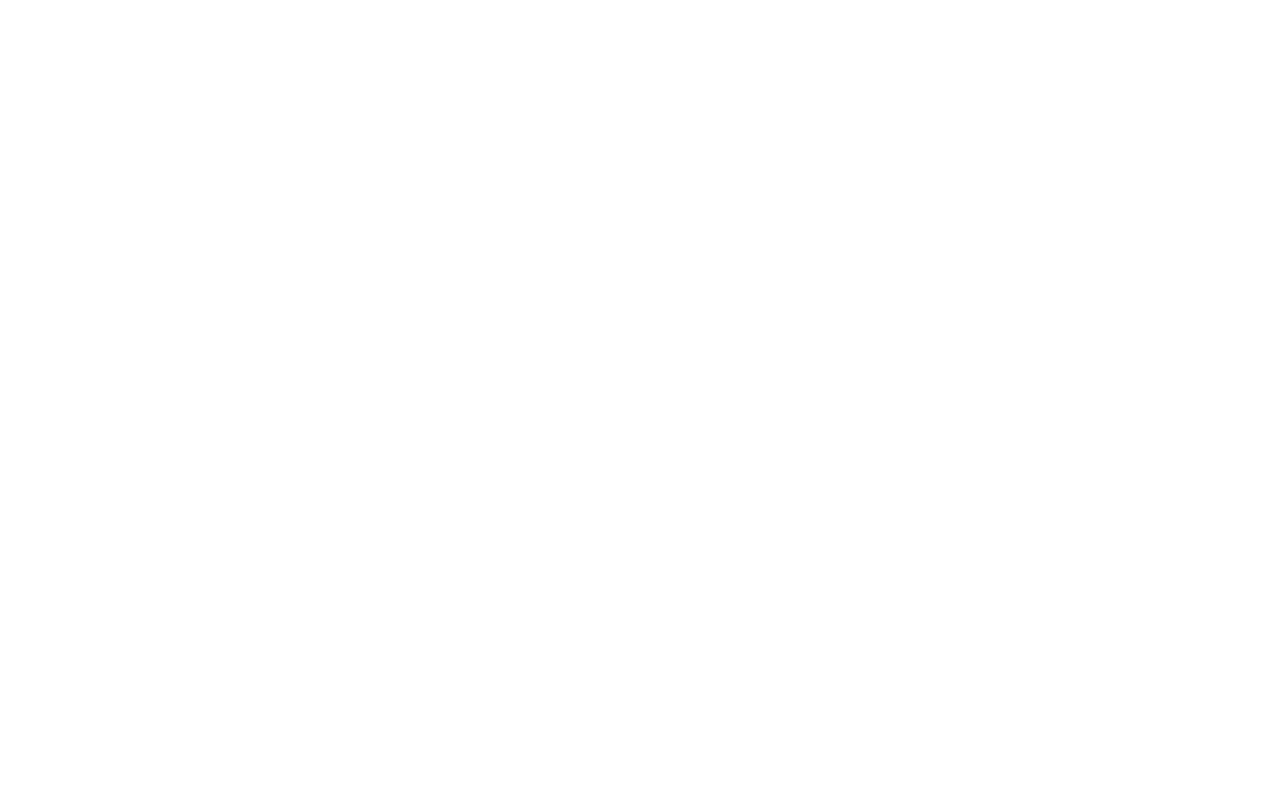
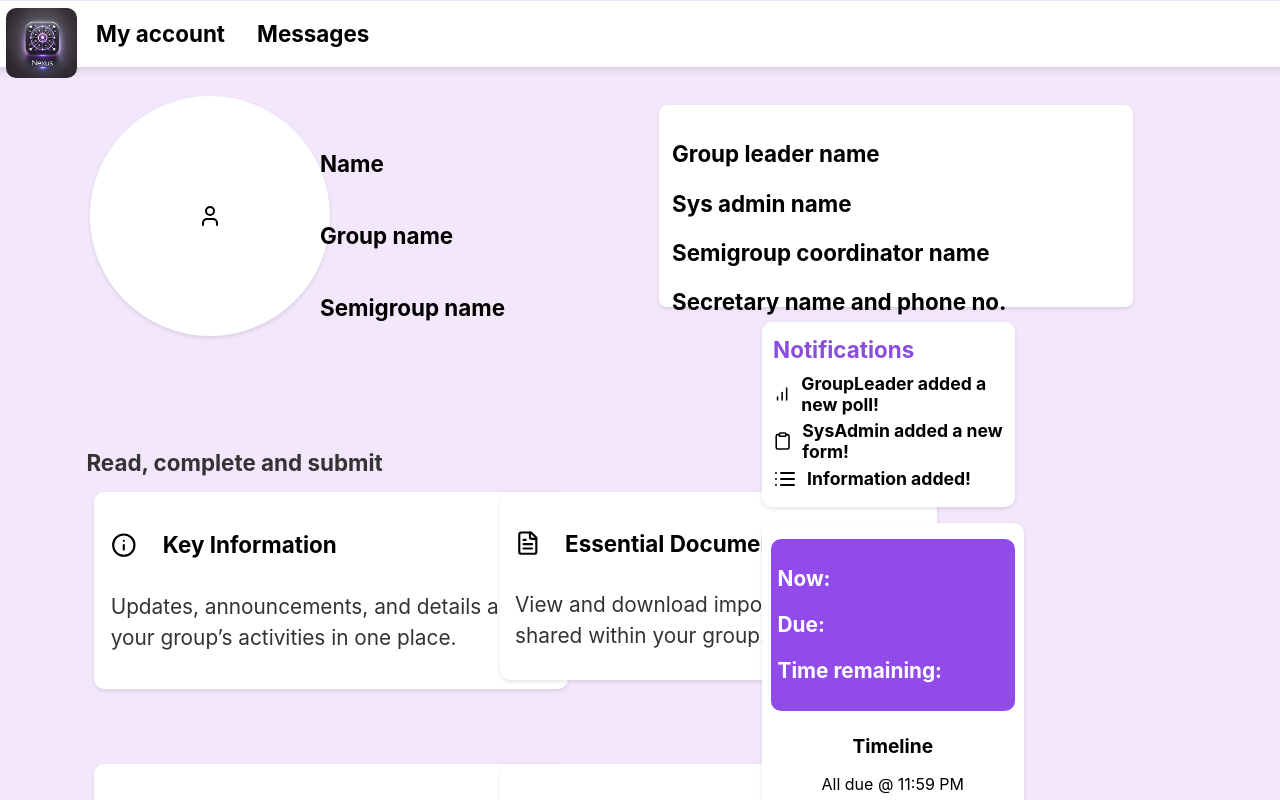
Before and after one commit to diana-macavei/Nexus-tat, a React (Create React App) app in the folder frontend/: page /userpage in a window 1280 px wide. Before the commit this address had no page. Built offline with nearby package versions, Linux system fonts and the light colour scheme.

Commit message:
userpage interfata

```diff
--- a/frontend/package.json
+++ b/frontend/package.json
@@ -4,8 +4,10 @@
   "private": true,
   "dependencies": {
     "cra-template": "1.2.0",
+    "lucide-react": "^0.476.0",
     "react": "^19.0.0",
     "react-dom": "^19.0.0",
+    "react-icons": "^5.5.0",
     "react-router-dom": "^7.2.0",
     "react-scripts": "^5.0.1",
     "react-toastify": "^11.0.3"
--- a/frontend/src/App.js
+++ b/frontend/src/App.js
@@ -6,6 +6,7 @@
 import Login from "./pages/Login";
 import RegisterData from "./pages/RegisterData";
 import RegisterQuestion from "./pages/RegisterQuestion";
+import UserPage from "./pages/UserPage";
 
 function App() {
   return (
@@ -16,7 +17,7 @@
             <Route path="/login" element={<Login />} />
             <Route path="/registerdata" element={<RegisterData />} />
             <Route path="/registerquestion" element={<RegisterQuestion />} />
-
+            <Route path="/userpage" element={<UserPage />} />
         </Routes>
       </Router>
     </div>
--- a/frontend/src/pages/UserPage.js
+++ b/frontend/src/pages/UserPage.js
@@ -0,0 +1,122 @@
+import React from "react";
+import "../styles/UserPage.css";
+import logo from "../assets/nexus.webp"
+import { Calendar, FileText, Info, List, User, BarChart, ClipboardList, Clipboard } from "lucide-react";
+
+const UserPage = () => {
+  return (
+    <div className="full-container">
+      {/* Navbar with Logo */}
+      <div className="navbar">
+        <div className="navbar-left">
+          <img src={logo} alt="Nexus Logo" className="navbar-logo" />
+        </div>
+        <div className="nav-links">
+          <span>My account</span>
+          <span>Messages</span>
+        </div>
+      </div>
+
+      {/* Profile Section */}
+      <div className="profile-section">
+        <div className="profile-container">
+          <div className="profile-card">
+            <User className="profile-icon" />
+          </div>
+          <div className="user-info">
+            <p className="profile-name">Name</p>
+            <p className="profile-group">Group name</p>
+            <p className="profile-group">Semigroup name</p>
+          </div>
+        </div>
+        <div className="profile-info-box">
+          <p> Group leader name</p>
+          <p>Sys admin name</p>
+          <p>Semigroup coordinator name</p>
+          <p>Secretary name and phone no.</p>
+        </div>
+      </div>
+
+      {/* Main Content Section */}
+      <div className="content-section">
+        {/* Left Side - Key Info, Documents, Forms, Polls */}
+        <div className="left-content">
+          <h2 className="section-header">Read, complete and submit</h2>
+          <div className="card-grid">
+            <div className="card">
+              <div className="card-header">
+                <Info className="icon" />
+                <p className="title">Key Information</p>
+              </div>
+              <p className="description">Updates, announcements, and details about your group’s activities in one place.</p>
+            </div>
+            <div className="card">
+              <div className="card-header">
+                <FileText className="icon" />
+                <p className="title">Essential Documents</p>
+              </div>
+              <p className="description">View and download important files shared within your group.</p>
+            </div>
+            <div className="card">
+              <div className="card-header">
+                <List className="icon" />
+                <p className="title">Forms</p>
+              </div>
+              <p className="description">Quickly fill out, submit, and manage forms assigned to you by your group.</p>
+            </div>
+            <div className="card">
+              <div className="card-header">
+                <List className="icon" />
+                <p className="title">Polls</p>
+              </div>
+              <p className="description">Participate in polls and provide your input to help your group make informed decisions.</p>
+            </div>
+          </div>
+        </div>
+
+        {/* Right Side - Notifications and Timeline */}
+        <div className="right-content">
+          <div className="notifications">
+           <p className="section-title">Notifications</p>
+            <div className="notification-item">
+              <BarChart className="icon" /> GroupLeader added a new poll!
+            </div>
+            <div className="notification-item">
+              <Clipboard className="icon" /> SysAdmin added a new form!
+            </div>
+            <div className="notification-item">
+              <List className="icon" /> Information added!
+            </div>
+          </div>
+
+          <div className="timeline">
+            {/* Purple Header Section */}
+            <div className="timeline-header">
+              <p>Now:</p>
+              <p>Due:</p>
+              <p>Time remaining:</p>
+            </div>
+
+            {/* Timeline Content */}
+            <div className="timeline-body">
+              <p className="timeline-title">Timeline</p>
+              <p>All due @ 11:59 PM</p>
+
+              <div className="timeline-event">
+                <Calendar className="timeline-icon" />
+                <strong>Fri 13</strong> - Upload a form
+              </div>
+
+              <div className="timeline-event">
+                <Calendar className="timeline-icon" />
+                <strong>Wed 18</strong> - Participate in poll
+              </div>
+            </div>
+          </div>
+        </div>
+    </div>
+  </div>
+  );
+};
+
+export default UserPage;
--- /dev/null
+++ b/frontend/src/styles/UserPage.css
@@ -0,0 +1,261 @@
+/* Full-page layout */
+.full-container {
+  height: 100vh;
+  overflow: hidden;
+  background-color: #f2e7fb;
+  font-family: 'Inter', sans-serif;
+  display: flex;
+  flex-direction: column;
+  align-items: center;
+}
+
+/* Navbar */
+.navbar {
+  margin-top: 0.1%;
+  width: 100%;
+  max-width: 100%;
+  display: flex;
+  justify-content: flex-start;
+  background: white;
+  padding: 1.5% 5%;
+  border-radius: 10px;
+  box-shadow: 0 4px 8px rgba(0, 0, 0, 0.1);
+  gap: 7.5%;
+}
+
+/* logo corner */
+.navbar-logo {
+  position: absolute; /* Keep it in a fixed position */
+  top: 1%; /* Adjust this value to move it down */
+  left: 0.5%; /* Adjust this to move it from the left */
+  border-radius: 10px;
+  width: 5.5%;
+  z-index: 1000; /* Keep it above other elements */
+}
+
+/* my accound and mesages */
+.nav-links {
+  display: flex;
+  gap: 4vh;
+  font-size: 1.4em;
+  font-weight: bold;
+}
+
+/* circle with pfp */
+.profile-card {
+  width: 30vh; /* Adjust size */
+  height: 30vh;
+  border-radius: 50%;
+  background: white;
+  display: flex;
+  justify-content: center;
+  align-items: center;
+  position: absolute;
+  top: 12%;  /* Moves it 50px from the top */
+  left: 7%; /* Moves it 50px from the left */
+  box-shadow: 0 2px 4px rgba(0, 0, 0, 0.1);
+}
+
+
+/* name, group name and semigroup name */
+.user-info {
+  display: flex;
+  flex-direction: column;
+  font-weight: bold;
+  font-size: 1.4em;
+  position: absolute;
+  top: 16%;
+  left: 25vw;
+}
+
+/* Profile Section (pfp, name, group leader name) */
+.profile-section {
+  display: flex;
+  align-items: center;
+  justify-content: center;
+  width: 100%;
+  max-width: 100%;
+  gap: 40%; /* Space between elements */
+  margin-top: 5%; /* Reduce top margin */
+
+}
+
+/* Group leader, sys admin, semigroup coord., secretary */
+.profile-info-box {
+  background: white;
+  padding: 1%;
+  border-radius: 8px;
+  box-shadow: 0 2px 4px rgba(0, 0, 0, 0.1);
+  width: 35%;
+  font-size: 1.4em;
+  font-weight: bold;
+  max-height: 22vh;
+  margin-top: -2%; /* Reduce top margin */
+}
+
+/* Read, key info, notif and deadlines */
+.content-section {
+  display: flex;
+  justify-content: space-between;
+  align-items: flex-start;
+  flex-grow: 1;
+  width: 100%;
+  max-width: 100%;
+  margin-top: 5%;
+  gap: 10%;
+  max-height: 55vh;
+}
+
+/* Read, key info, notif and deadlines */
+.left-content {
+  margin-top: 60px;
+  display: grid;
+  grid-template-columns: 1fr 1fr;
+  gap: 2%;
+  flex: 1; /* Takes up more space */
+}
+
+/* Read, complete and submit */
+.section-header {
+  font-size: 1.4em;
+  font-weight: bold;
+  margin-left: 15%;
+  text-align: left;
+  margin-bottom: 2%;
+  color: #333;
+  grid-column: span 2; /* Make sure it spans the full width */
+}
+
+/* grid with key info, ess docs, forms,polls */
+.card-grid {
+  display: grid;
+  margin-left: 30%;
+  grid-template-columns: repeat(2, 1fr); /* Two columns */
+  gap: 110%;
+}
+
+/* individual card header */
+.card-header {
+  display: flex;
+  align-items: center;
+  gap: 6%;
+  font-weight: bold;
+  font-size: 1.4em;
+}
+
+/* individual card */
+.card {
+  width: 270%;
+  background: white;
+  padding: 10%;
+  border-radius: 10px;
+  box-shadow: 0 2px 4px rgba(0, 0, 0, 0.1);
+  display: flex;
+  flex-direction: column;
+  gap: 5%;
+  margin-bottom: -75%;
+}
+
+/* individual card description*/
+.card .description {
+  margin-top: 0.5%;
+  font-size: 1.3em;
+  color: #333;
+  line-height: 1.5;
+}
+
+.card .icon {
+  width: 2vw;
+  height: 70%;
+}
+
+
+.right-content {
+  display: flex;
+  flex-direction: column;
+  gap: 1vw;
+  flex: 1; /* Takes less space */
+}
+
+/* Notifications */
+.notifications {
+  margin-top: -8.5%;
+  margin-left: 10%;
+  background: white;
+  padding: 2%;
+  border-radius: 10px;
+  box-shadow: 0 2px 4px rgba(0, 0, 0, 0.1);
+  width: 40%;
+}
+
+.section-title {
+  font-size: 1.4em;
+  font-weight: bold;
+  color: #8a4ddf; /* Purple color for title */
+  margin-top: 1%;
+  margin-bottom: 10px;
+}
+
+.notification-item {
+  display: flex;
+  align-items: center;
+  gap: 10px;
+  font-size: 1.1em;
+  font-weight: bold;
+  margin-bottom: 5px;
+}
+
+
+/* Notifications and Timeline */
+.timeline {
+  margin-top: 0.5%;
+  margin-left: 10%;
+  background: white;
+  border-radius: 10px;
+  padding: 16px;
+  box-shadow: 0 2px 4px rgba(0, 0, 0, 0.1);
+  width: 40%; /* Fixed width */
+  display: flex;
+  flex-direction: column;
+  align-items: center;
+}
+
+/* Top section (Now, Due, Time Remaining) */
+.timeline-header {
+  background-color: #914BEB;
+  color: white;
+  font-weight: bold;
+  width: 100%;
+  padding: 3%;
+  border-radius: 10px 10px 10px 10px;
+  font-size: 1.3em;
+}
+
+/* Main timeline content */
+.timeline-body {
+  padding: 2%;
+  text-align: center;
+}
+
+.timeline-title {
+  font-size: 1.2em;
+  font-weight: bold;
+  margin-bottom: 1vh;
+}
+
+/* Styling for the event list */
+.timeline-event {
+  display: flex;
+  align-items: center;
+  justify-content: space-between;
+  width: 80%;
+  margin: 5% 2%;
+}
+
+.timeline-event strong {
+  font-size: 14px;
+}
+
+.timeline-icon {
+  font-size: 18px;
+}
```
Also changed, not shown: 1 other file (tests, documents, lock files or other folders).
